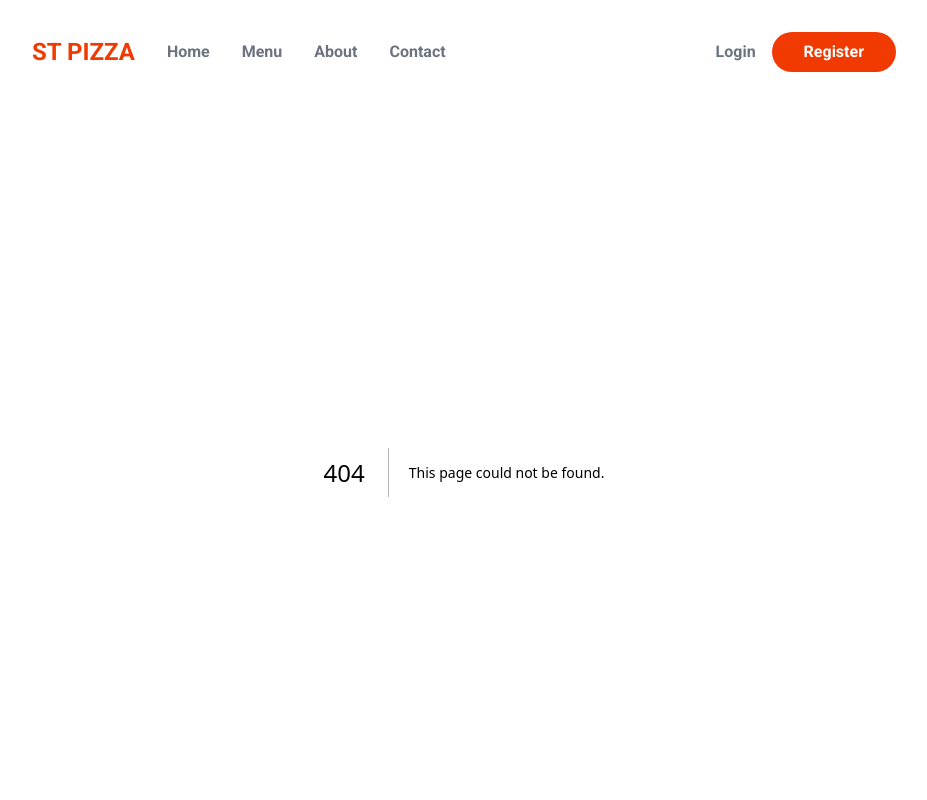
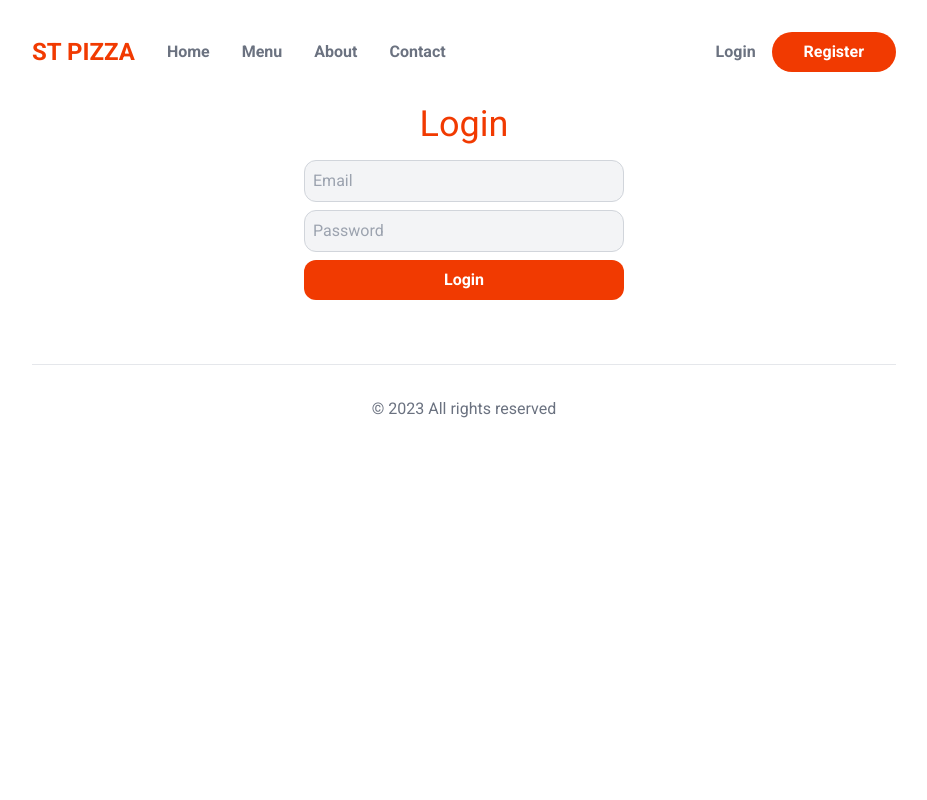
Before and after one commit to Edyane/food-ordering, a Next.js app in the folder food-ordering/: page /login in a window 1280 px wide. Before the commit this address had no page. Shown: the top 800 px of the page, without its empty margins (176-1103 px from the left). Built offline with nearby package versions, Linux system fonts and the light colour scheme.

Commit message:
feat: construindo página de login

```diff
--- /dev/null
+++ b/food-ordering/src/app/login/page.js
@@ -0,0 +1,32 @@
+"use client";
+import { useState } from "react";
+
+export default function LoginPage() {
+	const [email, setEmail] = useState("");
+	const [password, setPassword] = useState("");
+
+	return (
+		<section className="mt-8">
+			<h1 className="text-center text-primary text-4xl mb-4">Login</h1>
+			<form className="block max-w-xs mx-auto">
+				<input
+					type="email"
+					placeholder="Email"
+					value={email}
+					onChange={(e) => setEmail(e.target.value)}
+					disabled={false}
+				/>
+				<input
+					type="password"
+					placeholder="Password"
+					value={password}
+					onChange={(e) => setPassword(e.target.value)}
+					disabled={false}
+				/>
+				<button type="submit" disabled={false}>
+					Login
+				</button>
+			</form>
+		</section>
+	);
+}
```
